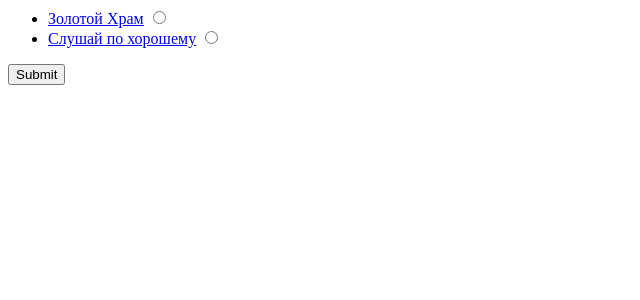
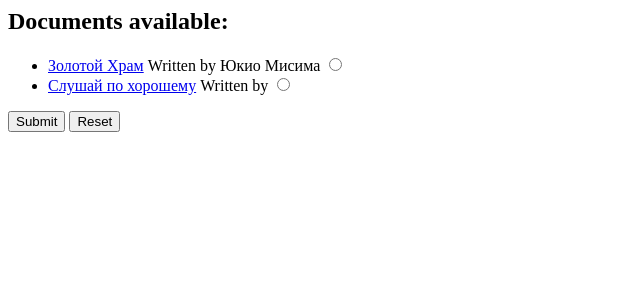
Before and after one commit to charikova/ITP2_project, a Django app: page /documents/ in a window 1280 px wide. Shown: the top 300 px of the page, without its empty margins (0-640 px from the left). Run offline with Django 3.2, Linux system fonts and the light colour scheme; data comes from the database, SQL or seed files in the repository.

Commit message:
added reset button to documents system choosing. Now working with paginator

```diff
--- a/Documents/templates/Documents/index.html
+++ b/Documents/templates/Documents/index.html
@@ -1,13 +1,16 @@
-
+<h2><strong>Documents available:</strong> </h2>
 <form action="" method="post">
     <ul>
         {% for doc in documents %}
             <li>
-                <label> <a href="{{ doc.id }}/">{{ doc.title }}</a> </label>
+                <label> <a href="{{ doc.id }}/">{{ doc.title }}</a>
+                    Written by {{ doc.authors }}
+                </label>
                 <input type="radio" name="{{ doc.id }}">
             </li>
         {% endfor %}
     </ul>
     <input type="submit" value="Submit">
+    <input type="reset" value="Reset">
     {% csrf_token %}
 </form>
--- a/Documents/views.py
+++ b/Documents/views.py
@@ -1,14 +1,19 @@
-from django.http import HttpResponse
+from django.core.paginator import Paginator, EmptyPage
 from django.shortcuts import render
 from .models import *
 
 def index(request):
-    documents = Document.objects.all()
-    print(request.POST)
-    return render(request, 'Documents/index.html', {'documents': documents})
+    documents = Paginator(Document.objects.all(), 10)
+    chosen_docs = [Document.objects.get(id=int(id)) for id in request.POST.keys() if id.isdigit()]
+    try:
+        page_num = request.GET['page']
+        if not documents.page(page_num):
+            raise EmptyPage
+    except (KeyError, EmptyPage):
+        page_num = 1
+    print(chosen_docs)
+    return render(request, 'Documents/index.html', {'documents': documents.page(page_num)})
 
 
 def show_doc_inf(request, doc_id):
-    http = Document.objects.filter(id=doc_id)
-    print(http)
-    return HttpResponse(http)
+    return render(request, 'Documents/doc_inf.html', {'doc': Document.objects.get(id=doc_id)})
```
Also changed, not shown: Documents/templates/Documents/doc_inf.html (line endings or trailing spaces).
